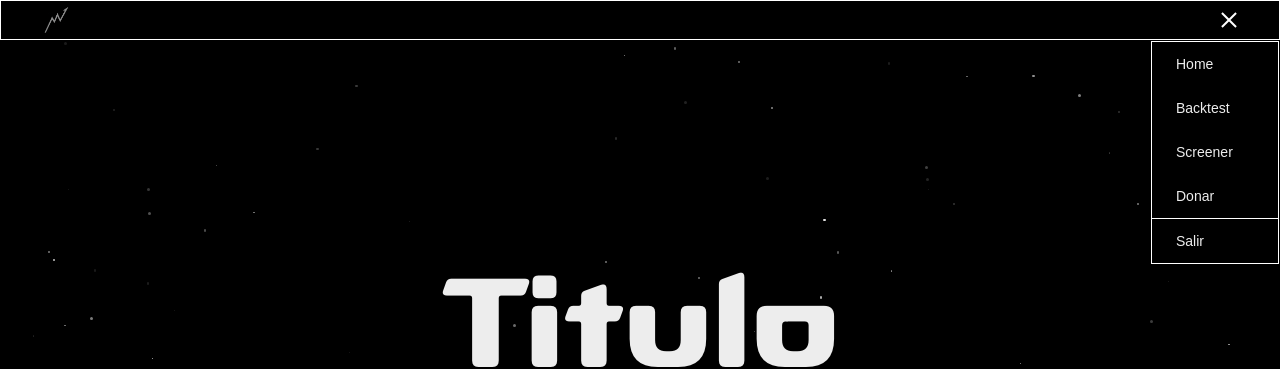
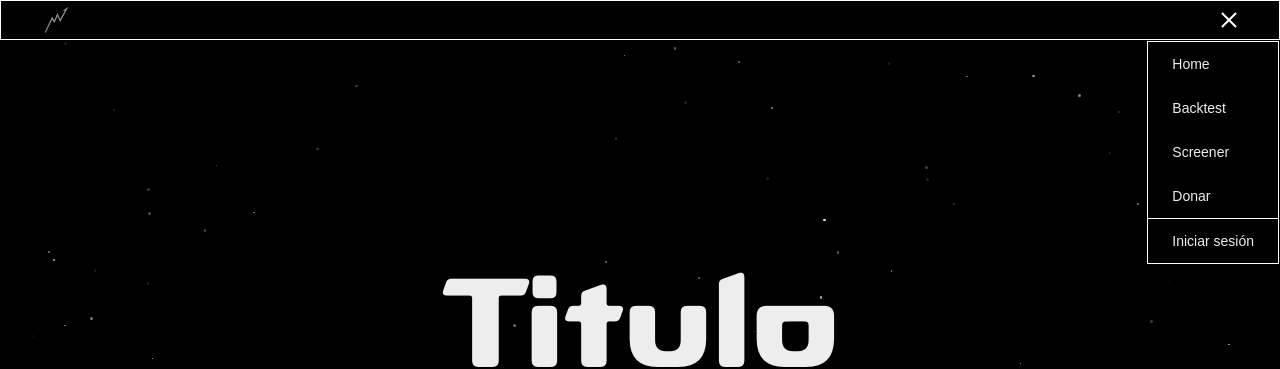
Before and after one commit to Nesss-27/PFT-daw2, a Next.js app in the folder pft-manepe/: page / in a window 1280 px wide. Both pictures are taken after a click on the button 1229 px from the left and 20 px from the top of the page. Shown: the top 369 px of the page. Built offline with nearby package versions, Linux system fonts and the light colour scheme; no server answers.

Commit message:
nabar arreglado

```diff
--- a/pft-manepe/src/components/ui/navbar.tsx
+++ b/pft-manepe/src/components/ui/navbar.tsx
@@ -1,9 +1,10 @@
 'use client';
 import { useState } from "react";
-import { signOut } from "next-auth/react";
+import { signOut, useSession } from "next-auth/react";
 
 function Navbar() {
   const [open, setOpen] = useState(false);
+  const { data: session } = useSession();
 
   return (
     <div className="h-10 w-full px-10 flex justify-between items-center bg-black border border-white relative">
@@ -17,19 +18,25 @@ function Navbar() {
         <span className={`block w-5 h-0.5 bg-white transition-all ${open ? "-rotate-45 -translate-y-1.5" : ""}`} />
       </button>
 
-      {/* Menú desplegable */}
       {open && (
         <div className="absolute top-10 right-0 bg-black border border-white flex flex-col z-50 min-w-32">
           <a href="/home" className="px-6 py-3 hover:bg-white hover:text-black transition-colors text-sm">Home</a>
           <a href="/backtest" className="px-6 py-3 hover:bg-white hover:text-black transition-colors text-sm">Backtest</a>
           <a href="/screener" className="px-6 py-3 hover:bg-white hover:text-black transition-colors text-sm">Screener</a>
           <a href="/donate" className="px-6 py-3 hover:bg-white hover:text-black transition-colors text-sm">Donar</a>
-          <button
-            onClick={() => signOut({ callbackUrl: "/login" })}
-            className="px-6 py-3 hover:bg-white hover:text-black transition-colors text-sm text-left border-t border-white"
-          >
-            Salir
-          </button>
+
+          {session ? (
+            <button
+              onClick={() => signOut({ callbackUrl: `${window.location.origin}/login` })}
+              className="px-6 py-3 hover:bg-white hover:text-black transition-colors text-sm text-left border-t border-white"
+            >
+              Salir
+            </button>
+          ) : (
+            <a href="/login" className="px-6 py-3 hover:bg-white hover:text-black transition-colors text-sm border-t border-white">
+              Iniciar sesión
+            </a>
+          )}
         </div>
       )}
     </div>
```
